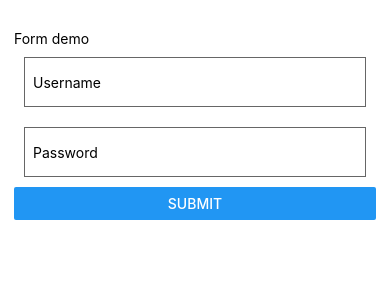
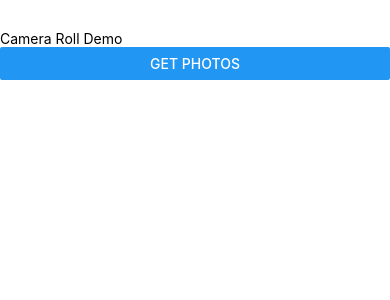
Before and after one commit to geekysrm/react-native-first-try, a React Native app: screen / in a window 390 px wide. Shown: the top 300 px of the page. Built offline with nearby package versions, Linux system fonts and the light colour scheme.

Commit message:
Add CameraRoll to view photos (Day 3 Part 2)

```diff
--- a/App.js
+++ b/App.js
@@ -1,63 +1,88 @@
 import React, { Component } from "react";
 import {
+  Dimensions,
+  ScrollView,
   StyleSheet,
   View,
   Text,
-  TouchableHighlight,
-  TextInput,
-  Button
+  CameraRoll,
+  Button,
+  PermissionsAndroid,
+  Platform,
+  Image
 } from "react-native";
 
+const { width, height } = Dimensions.get("window");
+
 export default class App extends Component {
-  state = { username: "", password: "", formData: "" };
-  onChangeText = (key, val) => {
-    this.setState({ [key]: val });
+  state = { photos: [] };
+
+  checkPlatform = async () => {
+    if (Platform.OS === "ios") {
+      this.getPhotos();
+    }
+    if (Platform.OS === "android") {
+      try {
+        const granted = await PermissionsAndroid.request(
+          PermissionsAndroid.PERMISSIONS.READ_EXTERNAL_STORAGE,
+          {
+            title: "Alert",
+            message: "This app would like to access your camera roll."
+          }
+        );
+        console.log("granted: ", granted);
+        if (granted === PermissionsAndroid.RESULTS.GRANTED) {
+          this.getPhotos();
+        } else {
+          console.log("Camera permission denied");
+        }
+      } catch (err) {
+        console.warn(err);
+      }
+    }
   };
-  submit = () => {
-    const userData = {
-      username: this.state.username,
-      password: this.state.password,
-      signedIn: true
-    };
-    this.setState({ formData: JSON.stringify(userData) });
+
+  getPhotos = async () => {
+    try {
+      const data = await CameraRoll.getPhotos({
+        first: 10,
+        assetType: "All"
+      });
+      console.log("data: ", data);
+      this.setState({ photos: data.edges });
+    } catch (err) {
+      console.log("error:", err);
+    }
   };
+
   render() {
     return (
       <View style={styles.container}>
-        <Text>Form demo</Text>
-        <TextInput
-          autoCapitalize="none"
-          autoCorrect={false}
-          placeholder="Username"
-          onChangeText={val => this.onChangeText("username", val)}
-          style={styles.input} //have to have style to be visible
-        />
-        <TextInput
-          autoCapitalize="none"
-          autoCorrect={false}
-          placeholder="Password"
-          onChangeText={val => this.onChangeText("password", val)}
-          style={styles.input}
-          secureTextEntry={true}
-        />
-        <Button onPress={this.submit} title="Submit" />
-        <Text>{this.state.formData}</Text>
+        <Text>Camera Roll Demo</Text>
+        <Button onPress={this.checkPlatform} title="Get Photos" />
+        <ScrollView>
+          <View style={{ flexDirection: "row", flexWrap: "wrap" }}>
+            {this.state.photos.map((image, index) => (
+              <Image
+                source={{
+                  uri: image.node.image.uri
+                }}
+                style={{
+                  width: width / 2,
+                  height: width / 2
+                }}
+              />
+            ))}
+          </View>
+        </ScrollView>
       </View>
     );
   }
 }
 
 const styles = StyleSheet.create({
-  input: {
-    padding: 8,
-    margin: 10,
-    height: 50,
-    borderWidth: 1,
-    borderColor: "#666"
-  },
   container: {
     paddingVertical: 30,
-    paddingHorizontal: 14,
     flex: 1
   }
 });
```
